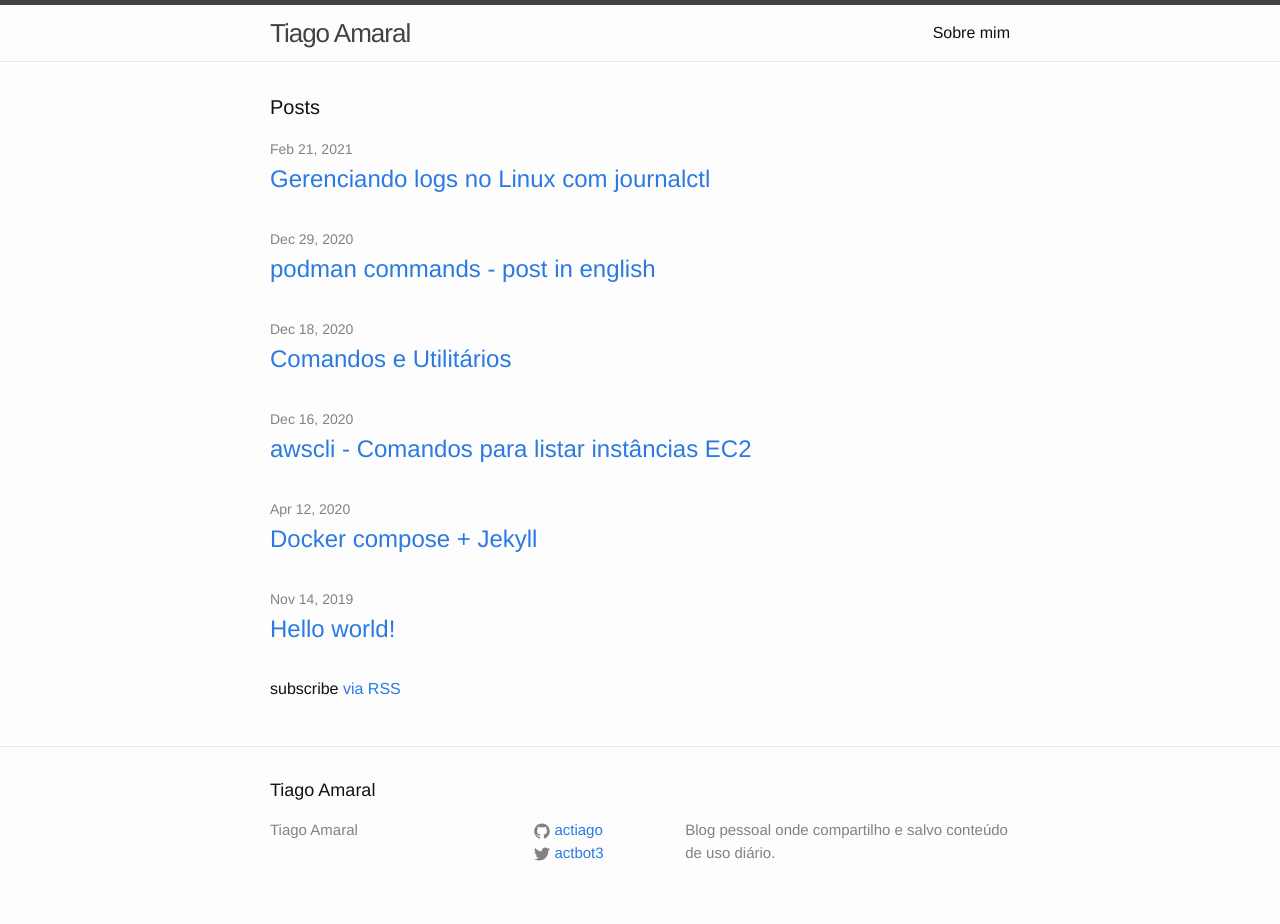
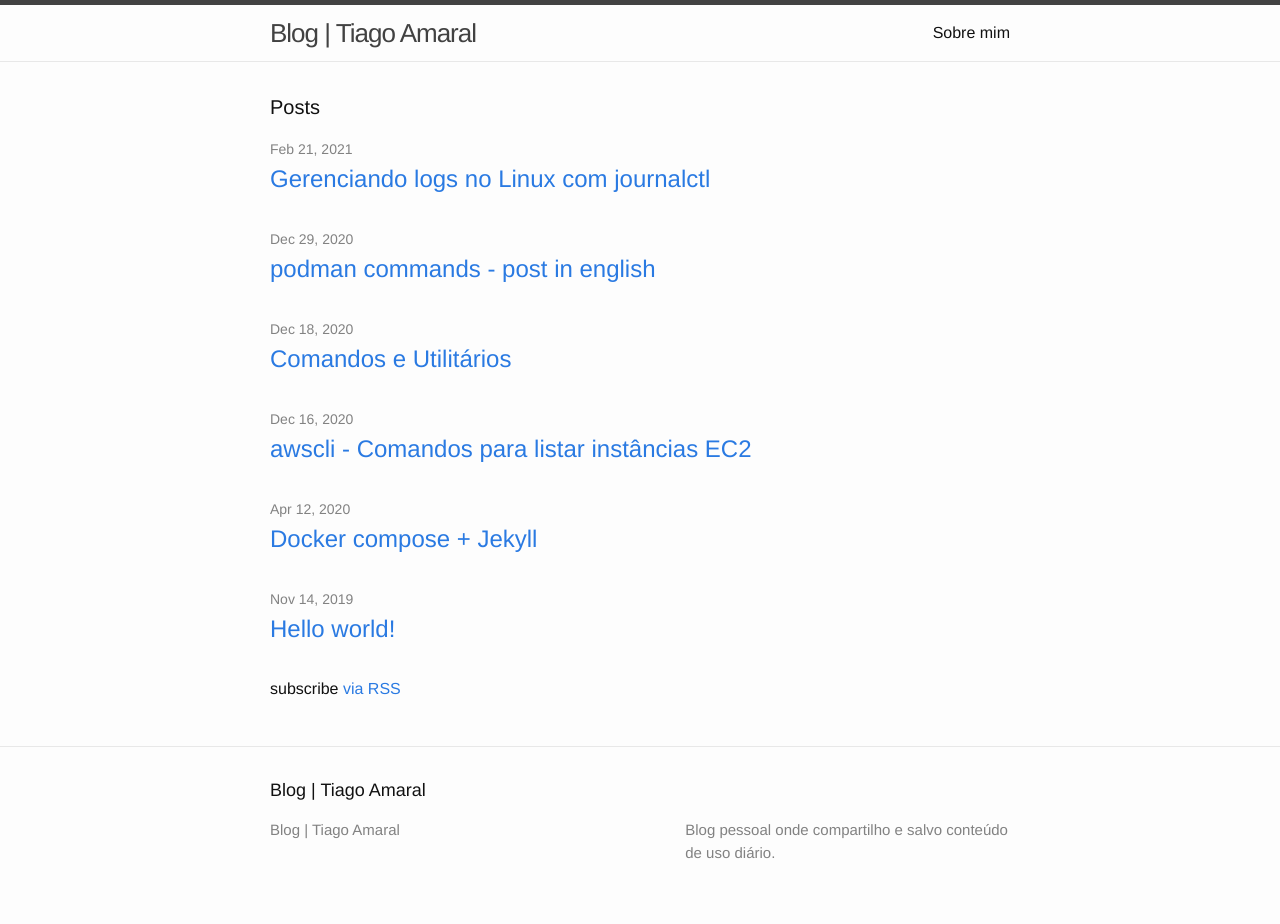
Before and after one commit to actiago/actiago.github.io, a Jekyll site: the page built from index.html, in a window 1280 px wide. Built offline with Jekyll 4.4.1, drawn with Linux system fonts in a browser that asks for light colours; the list of posts is cut into pages by our own code; some of the changed lines change nothing that is shown.

Commit message:
Edita portal e funcionalidades

```diff
--- a/_config.yml
+++ b/_config.yml
@@ -1,16 +1,61 @@
-title: Tiago Amaral
-url: 'http://tiag0.com.br/'
+locale: "en-US"
+url: 'https://blog.tiag0.com.br/'
 
-# email: me@tiag0.com.br
-description: > # this means to ignore newlines until "baseurl:"
-  Blog pessoal onde compartilho e salvo conteúdo de uso diário.
+title: "Blog | Tiago Amaral"
+title_separator: "-"
+name: "Tiago Amaral"
+logo: "/assets/images/logo.png"
+pic: "favicon.png"
+description: "Blog pessoal onde compartilho e salvo conteúdo de uso diário."
+tagline: "Sysadmin, blog, personal"
+words_per_minute: 200
+search: true
 
-tagline: Sysadmin
-pic: favicon.png
-# baseurl: "" # the subpath of your site, e.g. /blog
-twitter_username: actbot3
-github_username: actiago
-telegram: tcego
+author:
+    name: "Tiago Amaral"
+    location: "Maringá"
+    links:
+        - label: "Email"
+          icon: "fas fa-fw fa-envelope-square"
+          url: "me@tiag0.com.br"
+        - label: "Website"
+          icon: "fas fa-fw fa-link"
+          url: "https://www.tiag0.com.br"
+        - label: "Github"
+          icon: "fab fa-fw fa-github"
+          url: "https://github.com/actiago"
+
+footer:
+    links:
+        - label: "Website"
+          icon: "fas fa-fw fa-link"
+          url: "https://www.tiag0.com.br"
+        - label: "Github"
+          icon: "fab fa-fw fa-github"
+          url: "https://github.com/actiago"
+
+
+encoding: "utf-8"
+markdown_ext: "markdown,mkdown,mkdn,mkd,md"
 
 # Build settings
 markdown: kramdown
+
+# Outputting
+permalink: /:categories/:title/
+paginate: 10 # amount of posts to show
+paginate_path: /page:num/
+
+# Defaults
+defaults:
+  # _posts
+  - scope:
+      path: ""
+      type: posts
+    values:
+      layout: single
+      author_profile: true
+      read_time: true
+      comments: # true
+      share: true
+      related: true
```
